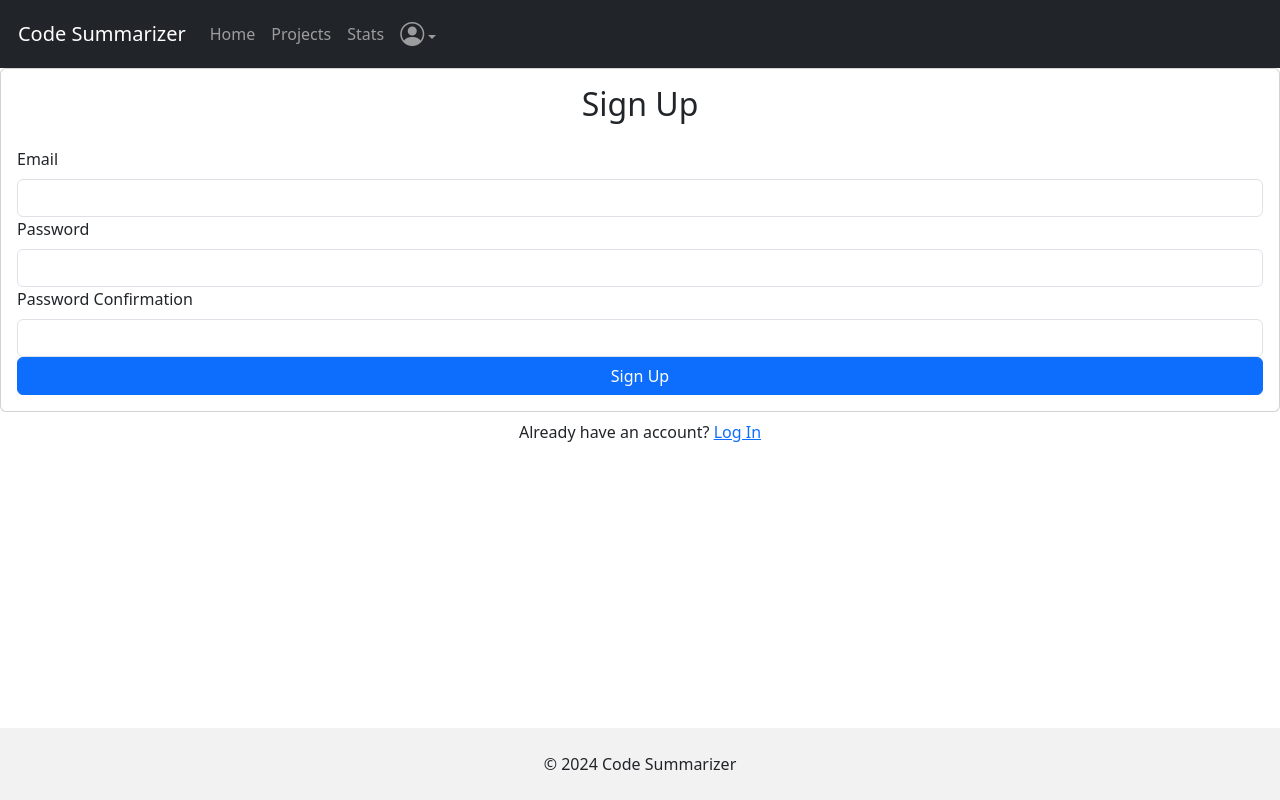
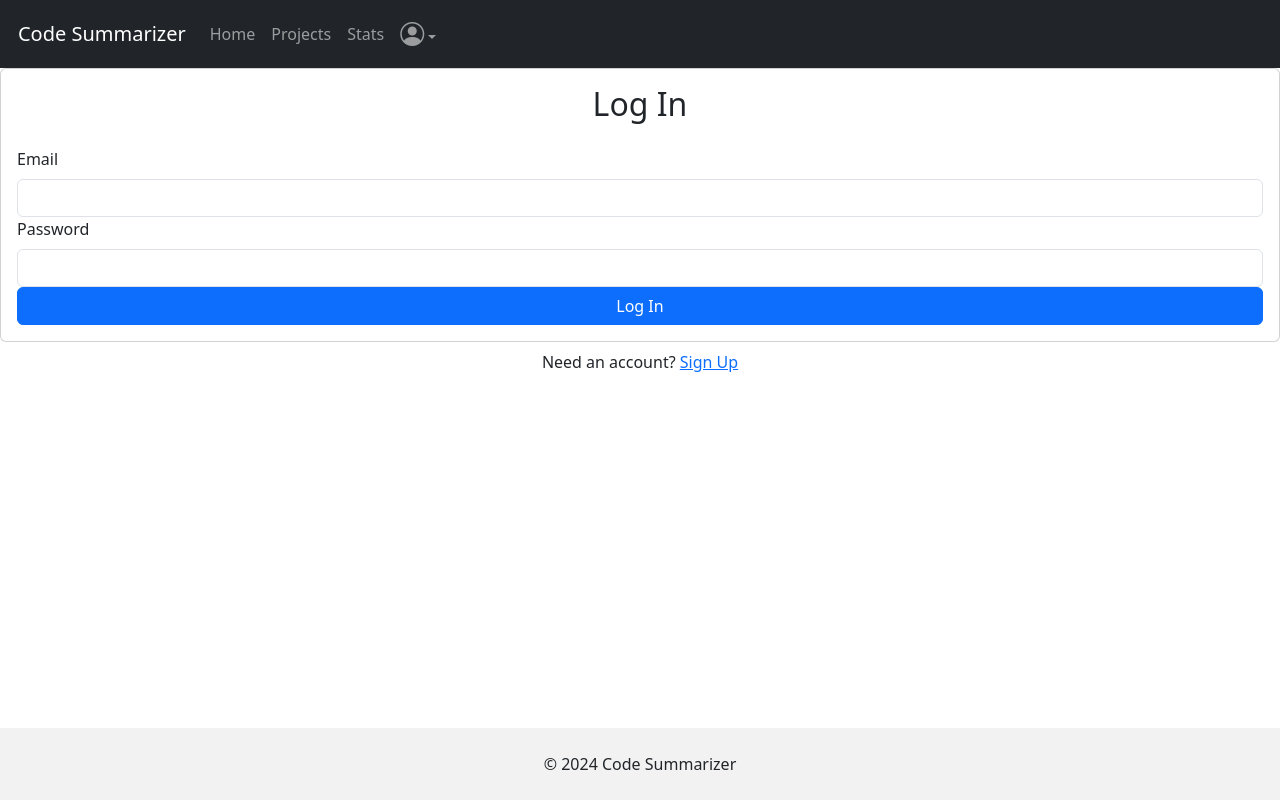
Before and after one commit to Degman1/CodeSummarizer, a React (Create React App) app in the folder frontend/: page /signup in a window 1280 px wide. Built offline with nearby package versions, Linux system fonts and the light colour scheme; no server answers; the HTML template or start-up script is replaced by a standard one.

Commit message:
login/signup and endpoint

```diff
--- a/frontend/src/App.js
+++ b/frontend/src/App.js
@@ -32,7 +32,9 @@ function App() {
   const buildSubPage = () => {
     switch (subPage) {
       case 'login':
-        return <Login />;
+        return <Login setSubpage={setSubpage}/>;
+      case 'signup':
+        return <Signup/>;
       case 'Home':
         return <HomePage />;
       case 'Projects':
@@ -72,7 +74,7 @@ function App() {
       © 2024 Code Summarizer
     </div>
   );
-
+  console.log(subPage)
   return (
     <div className="d-flex flex-column" style={{ height: '100vh', width: '100vw' }}>
       <Router >
@@ -80,13 +82,14 @@ function App() {
           <NavigationBar />
           <div className="d-flex align-items-center justify-content-center" style={{ height: "100%", flex: '1', marginRight: '0', marginLeft: '0' }}>
             <div style={{ height: '100%', width: '100%', flex: '1' }}>
-              <Routes>
+              {buildSubPage()}
+              {/* <Routes>
                 <Route path="/signup" element={<Signup />} />
-                <Route path="/login" element={<Login />} />
+                <Route path="/login" element={<Login setSubpage={setSubpage} />} />
                 <Route path="/" element={buildSubPage()} />
                 <Route path="/projects" element={buildSubPage()} />
                 <Route path="/stats" element={buildSubPage()} />
-              </Routes>
+              </Routes> */}
             </div>
           </div>
           <Footer />
--- a/frontend/src/components/Login.js
+++ b/frontend/src/components/Login.js
@@ -3,14 +3,13 @@ import { Form, Button, Card, Alert } from "react-bootstrap"
 import { useAuth } from './contexts/AuthContext';
 import { Link, useNavigate } from "react-router-dom"
 
-export default function Login() {
+export default function Login({setSubpage}) {
     const emailRef = useRef()
     const passwordRef = useRef()
     const { login, currentUser } = useAuth()
     const [error, setError] = useState('')
     const [loading, setLoading] = useState(false)
-    const navigate = useNavigate()
-
+    // const navigate = useNavigate()
     async function handleSubmit(e){
         e.preventDefault()
 
@@ -18,7 +17,8 @@ export default function Login() {
             setError('')
             setLoading(true)
             await login(emailRef.current.value, passwordRef.current.value)
-            navigate("/");
+            console.log("logged in");
+            setSubpage("Home");
         } catch (error) {
             console.error("Failed to log in:", error);
             setError('Failed to log in: ' + error.message);
--- a/frontend/src/components/Signup.js
+++ b/frontend/src/components/Signup.js
@@ -24,6 +24,30 @@ export default function Signup() {
             setError('')
             setLoading(true)
             await signup(emailRef.current.value, passwordRef.current.value)
+
+            try {
+              const data = {
+                admin: false,
+                username: emailRef.current.value,
+                password: passwordRef.current.value
+              };
+              const response = await fetch('http://localhost:4000/add_user', {
+                  method: 'POST',
+                  headers: {
+                      'Content-Type': 'application/json'
+                  },
+                  body: JSON.stringify(data)
+              });
+
+              if (!response.ok) {
+                  throw new Error(`HTTP error! Status: ${response.status}`);
+              }
+
+              console.log("user added")
+          } catch (error) {
+              console.error('Failed to add user:', error);
+          }
+
         } catch (error) {
             console.error("Failed to create an account:", error);
             setError('Failed to create an account: ' + error.message);
```
